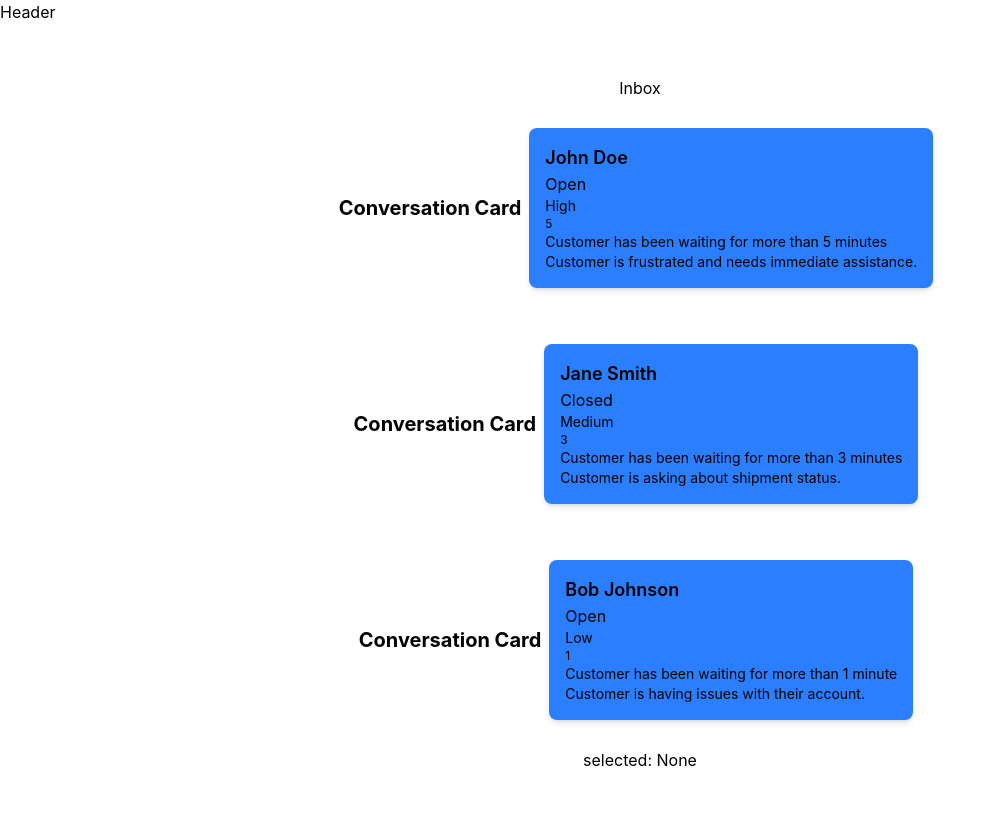
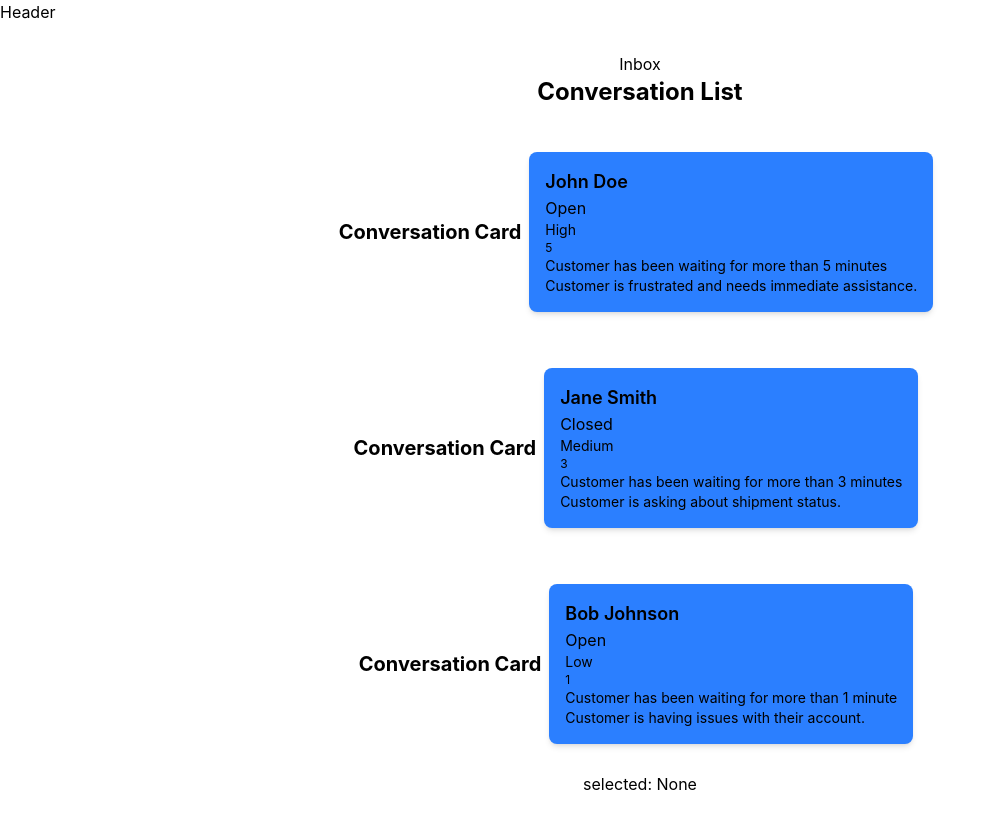
Before and after one commit to sam-0905/QueuePilot, a React (Vite) app in the folder QueuePilot/: page / in a window 1280 px wide. Shown: the whole page, without its empty margins (0-995 px from the left). Built offline with nearby package versions, Linux system fonts and the light colour scheme.

Commit message:
feat - From inbox we are getting a props  and again passed inside another ConversationCard

```diff
--- a/QueuePilot/src/components/ConversationList.tsx
+++ b/QueuePilot/src/components/ConversationList.tsx
@@ -4,15 +4,19 @@ import type { Conversation } from "../types/conversation";
 
 interface ConversationListProps {
     conversations: Conversation[]
+    onSelectedConversation?: (conversation: Conversation) => void;
 }
 
-const ConversationList = ({conversations }: ConversationListProps) => {
+const ConversationList = ({conversations, onSelectedConversation }: ConversationListProps) => {
   return (
       <>
+
+          <h1 className="text-2xl font-bold mb-4">Conversation List</h1>
           {conversations.map((conversation) => (
            <ConversationCard
            key={conversation.id}
            conversation={conversation}
+           onSelect={onSelectedConversation}
            />
            ))}
     </>
```
